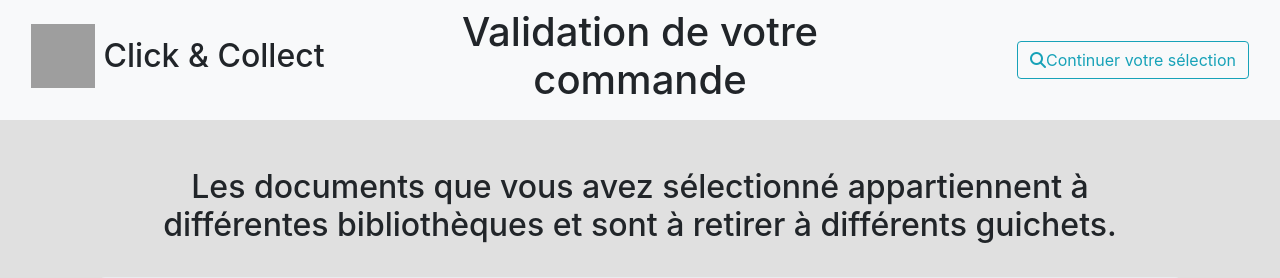
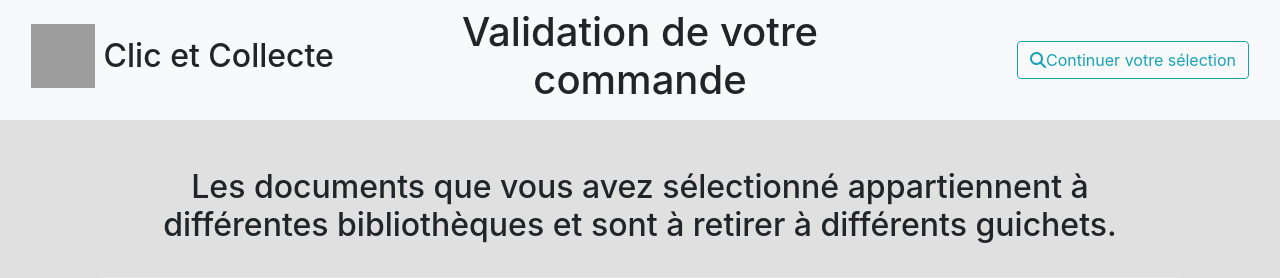
Before and after one commit to louxfaure/scoop_utils, a Django app: template cart_management/templates/cart_management/homepage.html in a window 1280 px wide. Shown: the top 278 px of the page. Run offline with Django 3.2, Linux system fonts and the light colour scheme; the template is opened without the code that fills it, so the values that code supplies are empty; parts of the project's set-up code (start-up, migrations or seed data) failed here and were passed over; some libraries are stand-ins or nearby versions; grey boxes are pictures that could not be loaded.

Commit message:
Changement du titre

```diff
--- a/templates/base.html
+++ b/templates/base.html
@@ -10,7 +10,7 @@
     <link rel="stylesheet" type="text/css" href="{% static "/cart_management/style.css" %}" />
     <script src="{% static "gestion_lecteurs/js/script.js" %}"></script>
     <script src="https://use.fontawesome.com/c560c025cf.js"></script>
-   <title>{% block title %}Babord + - vos paniers{% endblock %}</title>
+   <title>{% block title %}Babord + - lic et Collecte - vos paniers{% endblock %}</title>
 
 </head>
 <body>
@@ -18,7 +18,7 @@
 <nav class="navbar navbar-light bg-light flex-nowrap justify-content-between">
   <span class="col-4 h2">
     <img src="{% static "/cart_management/Rebub_Favicon_Babordplus_color.svg" %}" width="64" height="64" alt="">
-    <span class="align-middle">Click & Collect</span>
+    <span class="align-middle">Clic et Collecte</span>
   </span>
     <span class="col-4 text-center">
         <h1 class="display-6">Validation de votre commande</h1>
```
